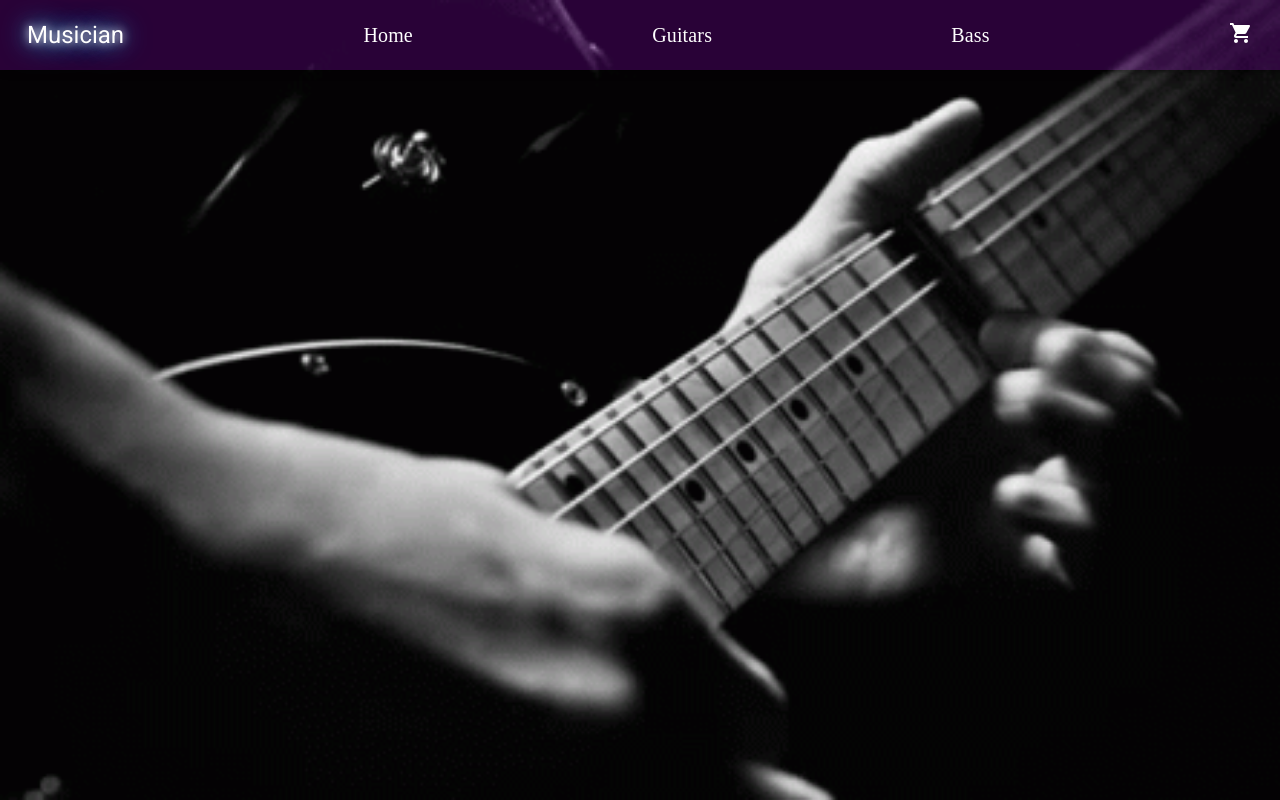
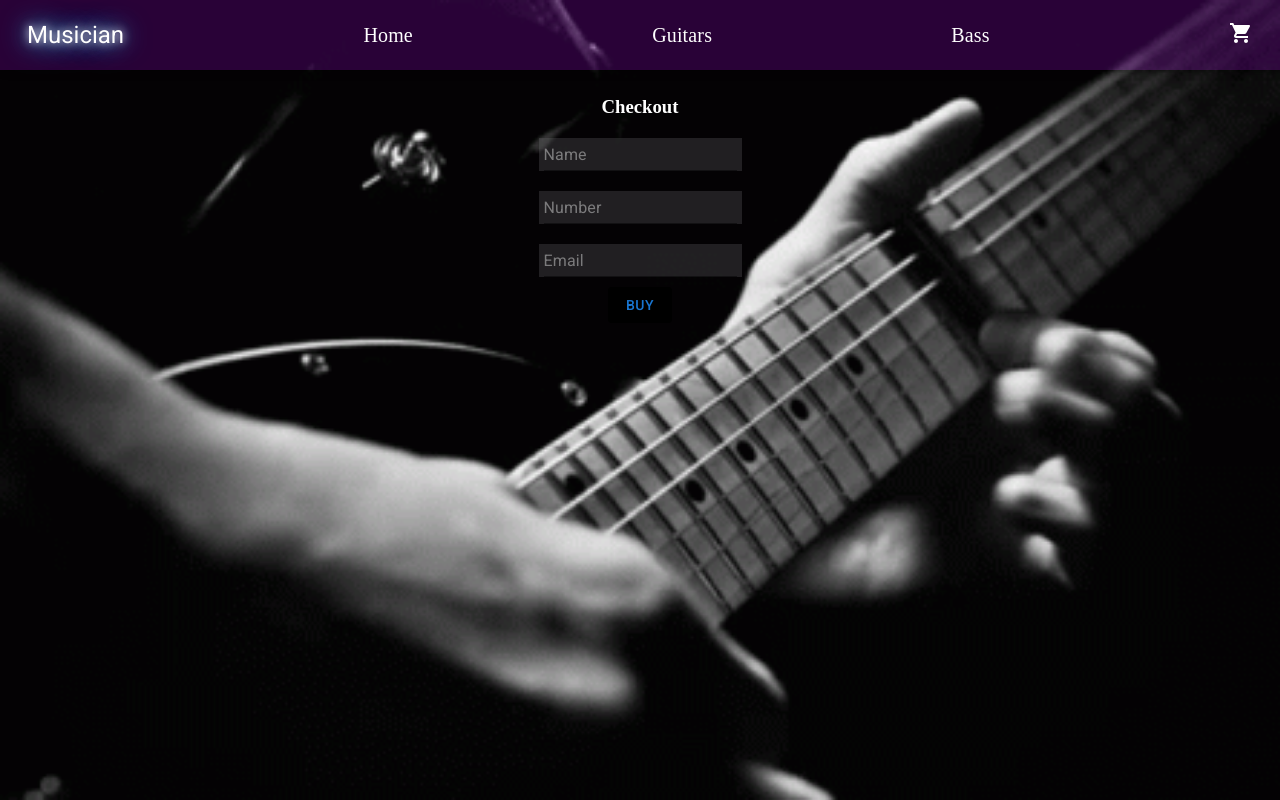
Before and after one commit to Adrian-Emanuel-Koenig/React-Js, a React (Create React App) app: page /checkout in a window 1280 px wide. Built offline with nearby package versions, Linux system fonts and the light colour scheme; the HTML template or start-up script is replaced by a standard one.

Commit message:
Firebase II

```diff
--- a/src/App.js
+++ b/src/App.js
@@ -5,6 +5,7 @@ import ItemListContainer from "./components/ItemListContainer";
 import NavBar from "./components/NavBar";
 import Cart from "./components/Cart"
 import { CartProvider } from "./context/CartContext";
+import Checkout from "./components/Checkout";
 
 function App() {
   return (
@@ -19,6 +20,7 @@ function App() {
               <Route path="/category/:categoryId" element={<ItemListContainer greeting={"Guitars"} />} />
               <Route path="/item/:id" element={<ItemDetailContainer />} />
               <Route path="/cart" element={<Cart />} />
+              <Route path="/checkout" element={<Checkout/>} />
             </Routes>
           </main>
         </div>
--- a/src/components/Cart.jsx
+++ b/src/components/Cart.jsx
@@ -21,7 +21,7 @@ const {cart, cartTotal, clear}=useCart()
             {cart.map((bought)=> <CartProducts key={bought.id} bought={bought}/>)}
           <span>Total payment: ${cartTotal()}</span>
           <Button onClick={clear}>Clear Cart</Button>
-          <Button>Buy products</Button>
+          <Link to={('/checkout')}><Button>Buy products</Button></Link>
         </div>
       }
     </div>
--- /dev/null
+++ b/src/components/Checkout.jsx
@@ -0,0 +1,74 @@
+import { Button, Input } from '@mui/material'
+import React from 'react'
+import { useState } from 'react'
+import { useCart } from '../context/CartContext'
+import { addDoc, collection, serverTimestamp } from 'firebase/firestore'
+import { useNavigate } from 'react-router-dom'
+import { db } from '../firebase/firebase'
+import "./checkout.css";
+
+function Checkout() {
+    const navigate = useNavigate()
+    const [user, setUser] = useState({})
+    const [orderId, setorderId] = useState("")
+    const [require, setRequire] = useState(false)
+    const [loading, setLoading] = useState(false)
+    const {cart,  cartTotal, clear} = useCart()
+
+    const ordersDetails = (e)=>{
+        setUser({
+            ...user,
+            [e.target.name]:e.target.value
+        })
+    }
+
+    const buyProducts = (e)=>{
+        e.preventDefault()
+        if (Object.values(user).length !== 3) {
+            setRequire(true)
+        } else {
+            setRequire(false)
+            setLoading(true)
+            const sales = collection(db,"orders")
+            addDoc(sales, {
+                user,
+                items: cart,
+                total: cartTotal(),
+                date: serverTimestamp()
+            })
+            .then((res)=>{
+                setorderId(res.id)
+                clear()
+            })
+            .catch((error)=> console.log(error))
+            .finally(()=> setLoading(false))
+        }
+    }
+    if(loading){
+        return <img src='https://cutewallpaper.org/21/loading-animated-gif-transparent-background/wesusa-on-Scratch.png'alt='Loading...'/>
+    }
+
+    return (
+        <div className='checkout'>
+            {!orderId
+            ?<div>
+            <h3>Checkout</h3>
+            <form onSubmit={buyProducts}>
+            <Input type='text' placeholder='Name' name="name" onChange={ordersDetails}></Input>
+            <Input type='number' placeholder='Number' name='phone' onChange={ordersDetails}></Input>
+            <Input  type='email' placeholder='Email' name='email' onChange={ordersDetails}></Input>
+            <Button type='submit'>Buy</Button>
+            {require && <p>Complete the form</p>}
+            </form>
+            </div>
+            :
+            <div>
+                <h2>Thanks for your purchase</h2>
+                <h3>Your order is: {orderId}</h3>
+                <Button onClick={()=> navigate('/')} >Return</Button>
+            </div>}
+        </div>
+    )
+}
+
+export default Checkout
--- a/src/components/Item Detail/ItemDetailContainer.jsx
+++ b/src/components/Item Detail/ItemDetailContainer.jsx
@@ -27,7 +27,7 @@ function ItemDetailContainer() {
 
   return (
     <div>
-      {loading ? <p>Loading...</p> : <ItemDetail productDetail={productDetail}/>}
+      {loading ? <img src='https://cutewallpaper.org/21/loading-animated-gif-transparent-background/wesusa-on-Scratch.png'alt='Loading...'/> : <ItemDetail productDetail={productDetail}/>}
       </div>
   )
 }
--- a/src/components/ItemListContainer.jsx
+++ b/src/components/ItemListContainer.jsx
@@ -33,7 +33,7 @@ useEffect(()=>{
   return (
     <div className='itemList-container'>
       <h3 className='tittle'>{greeting}</h3>
-      {loading ? <p>Loading...</p> : <ItemList listProducts={listProducts}/>}
+      {loading ? <img src='https://cutewallpaper.org/21/loading-animated-gif-transparent-background/wesusa-on-Scratch.png'alt='Loading...'/> : <ItemList listProducts={listProducts}/>}
     </div>
   )
 }
--- /dev/null
+++ b/src/components/checkout.css
@@ -0,0 +1,14 @@
+.checkout div{
+    display: flex;
+    flex-direction: column;
+}
+.checkout div input{
+    background-color: rgba(146, 146, 151, 0.205);
+    color: rgb(250, 250, 250);
+    margin-top: 20px;
+    padding: 5px;
+}
+.checkout div button{
+    background-color: black;
+    margin: 10px;
+}
```
